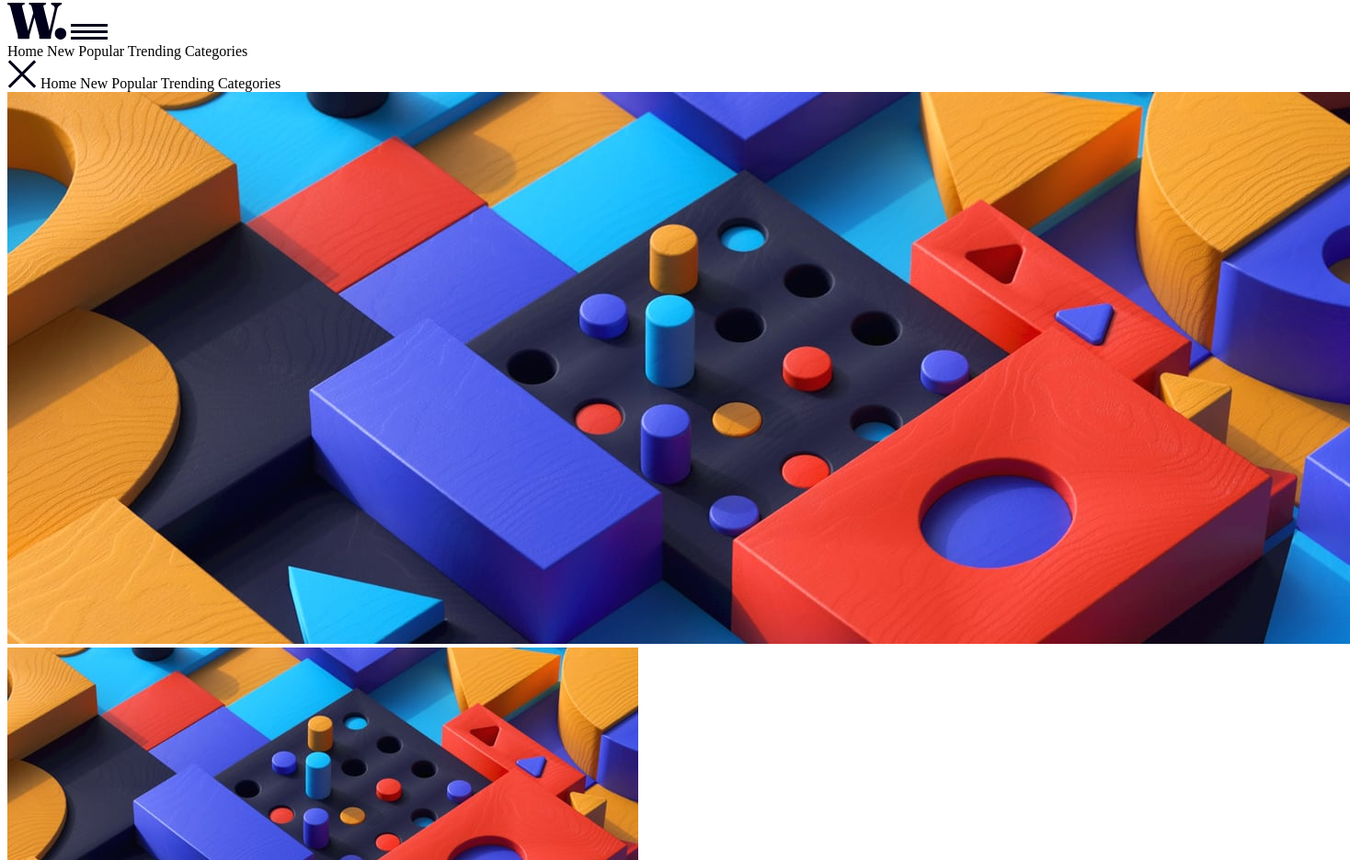
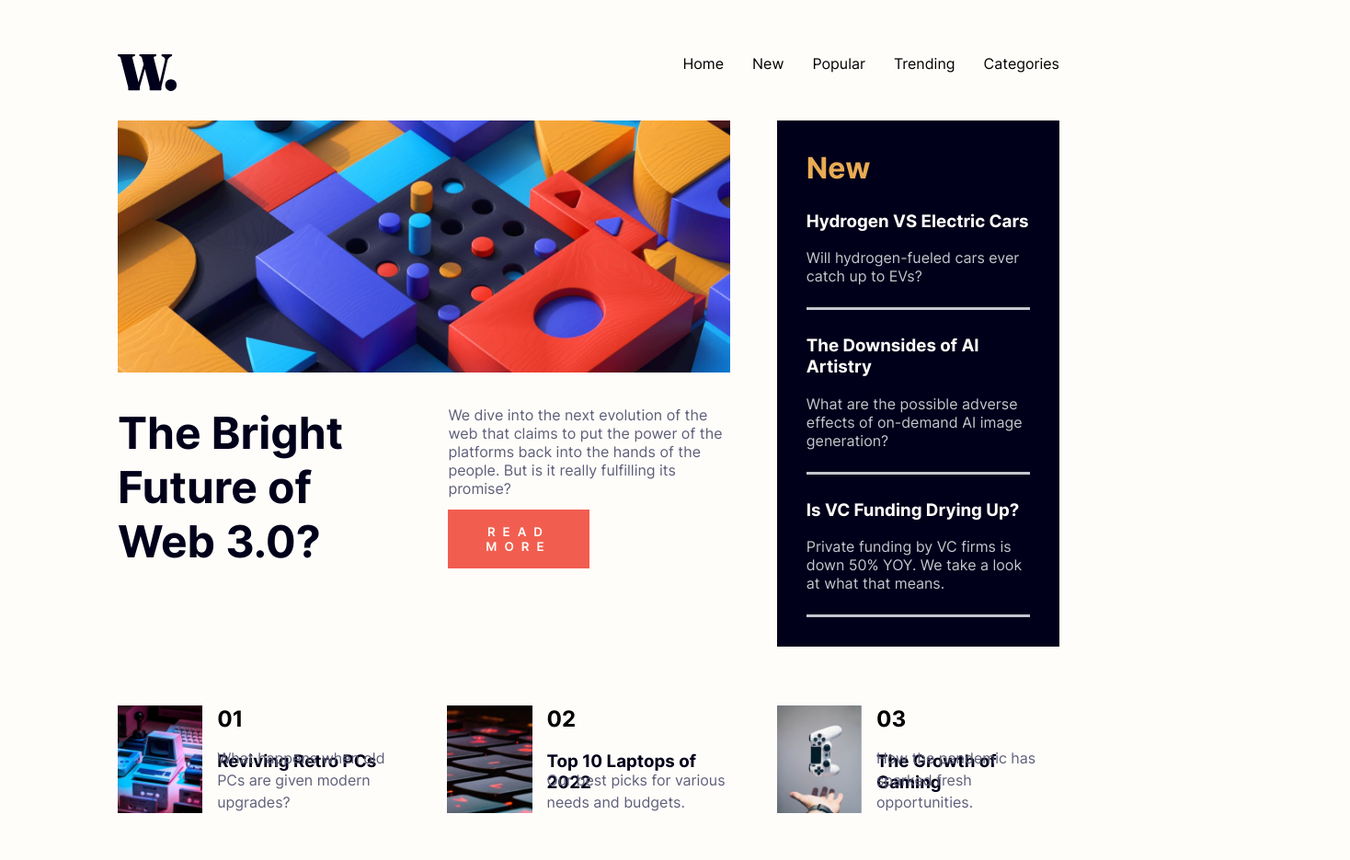
Before and after one commit to huyphan2210/news-homepage, a plain HTML site: page index.html in a window 1280 px wide. Shown: the part 5-940 px from the top of the page at 92% size, 1468 px wide, since content can reach past the window. Drawn offline with Linux system fonts and the light colour scheme.

Commit message:
Style the html for desktop (not done)

```diff
--- a/style.css
+++ b/style.css
@@ -1,3 +1,176 @@
+@font-face {
+    font-family: 'Inter';
+    src: url(./assets/fonts/Inter-VariableFont_slnt\,wght.ttf);
+}
 
+:root {
+    --primary-softOrange: hsl(35, 77%, 62%);
+    --primary-softRed: hsl(5, 85%, 63%);
+
+    --neutral-offWhite: hsl(36, 100%, 99%);
+    --neutral-grayishBlue: hsl(233, 8%, 79%);
+    --neutral-darkGrayishBlue: hsl(236, 13%, 42%);
+    --neutral-veryDarkBlue: hsl(240, 100%, 5%);
+}
+
+body {
+    min-height: 100vh;
+    margin: 0 auto;
+    background-color: var(--neutral-offWhite);
+    font-family: 'Inter', sans-serif;
+    display: grid;
+    place-items: center;
+}
+
+    header {
+        width: 80%;
+        max-height: 4rem;
+        display: flex;
+        justify-content: space-between;
+        padding-top: 4rem;
+    }
+        header img:nth-child(2), .mobileMenu{
+            display: none;
+        }
+
+        header a {
+            display: block;
+        }
+            header a:hover {
+                color: var(--primary-softOrange);
+                cursor: pointer;
+            }
+
+        .desktopMenu {
+            width: 40%;
+            display: flex;
+            justify-content: space-between;
+        }
+
+    main {
+        width: 80%;
+        margin-top: 2rem;
+    }
+        .mainContent {
+            width: 100%;
+            display: flex;
+            justify-content: space-between;
+        }
+            .mainNews {
+                width: 65%;
+            }
+                .mainNews img {
+                    width: 100%;
+                }
+                    .mainNews img:nth-child(2) {
+                        display: none;
+                    }
+                .mainNews article {
+                    display: flex;
+                    justify-content: space-between;
+                    padding-block-start: 2rem;
+                }
+                    .mainNews article h1 {
+                        color: var(--neutral-veryDarkBlue);
+                        font-size: 3rem;
+                        margin-block: 0;
+                        max-width: 47.5%;
+                    }
+                        .mainNews article div {
+                            width: 46%;
+                            display: flex;
+                            flex-direction: column;
+                            justify-content: space-between;
+                        }
+                        .mainNews article div p {
+                            margin-block: 0;
+                            color: var(--neutral-darkGrayishBlue);
+                        }
+                        .mainNews article div button {
+                            width: 50%;
+                            padding-top: 1rem;
+                            padding-bottom: 1rem;
+                            letter-spacing: 0.5rem;
+                            text-transform: uppercase;
+                            color: var(--neutral-offWhite);
+                            font-family: 'Inter', sans-serif;
+                            border-width: 0;
+                            font-weight: 600;
+                            background-color: var(--primary-softRed);
+                        }
+                            .mainNews article div button:hover {
+                                cursor: pointer;
+                                background-color: var(--neutral-veryDarkBlue);
+                            }
+
+            .news {
+                width: calc(30% - 4rem);
+                padding: 2rem;
+                background-color: var(--neutral-veryDarkBlue);
+            }
+                .news h1 {
+                    margin-block: 0;
+                    font-size: 2rem;
+                    color: var(--primary-softOrange)
+                }
+                    .news h3:hover {
+                        cursor: pointer;
+                        color: var(--primary-softOrange);
+                    }
+
+                .news article {
+                    padding-block: 0.5rem;
+                    color: var(--neutral-offWhite);
+                    border-block-start-width: 0;
+                    border-block-style: solid;
+                    border-block-color: var(--neutral-grayishBlue);
+                }
+                    .news article p{
+                        color: var(--neutral-grayishBlue);
+                    }
+
+        .otherNews {
+            display: flex;
+            justify-content: space-between;
+            margin-top: 4rem;
+        }
+            .otherNews .topNews {
+                display: grid;
+                width: 30%;
+                grid-template-columns: 30% 70%;
+            }
+                .otherNews .topNews img {
+                    width: 100%;
+                }
+
+                .otherNews .topNews article {
+                    position: relative;
+                    margin-left: 1rem;
+                }
+
+                    .otherNews .topNews article h2 {
+                        margin-block-start: 0;
+                    }
+
+                    .otherNews .topNews article h3 {
+                        color: var(--neutral-veryDarkBlue);
+                    }
+
+                        .otherNews .topNews article h3:hover {
+                            cursor: pointer;
+                            color: var(--primary-softRed);
+                        }
+
+                    .otherNews .topNews article p {
+                        position: absolute;
+                        left: 0;
+                        bottom: 0;
+                        margin-block: 0;
+                        line-height: 1.5rem;
+                        color: var(--neutral-darkGrayishBlue);
+                    }
+footer {
+    margin-top: 4rem;
+}
 .attribution { font-size: 11px; text-align: center; }
 .attribution a { color: hsl(228, 45%, 44%); }
```
